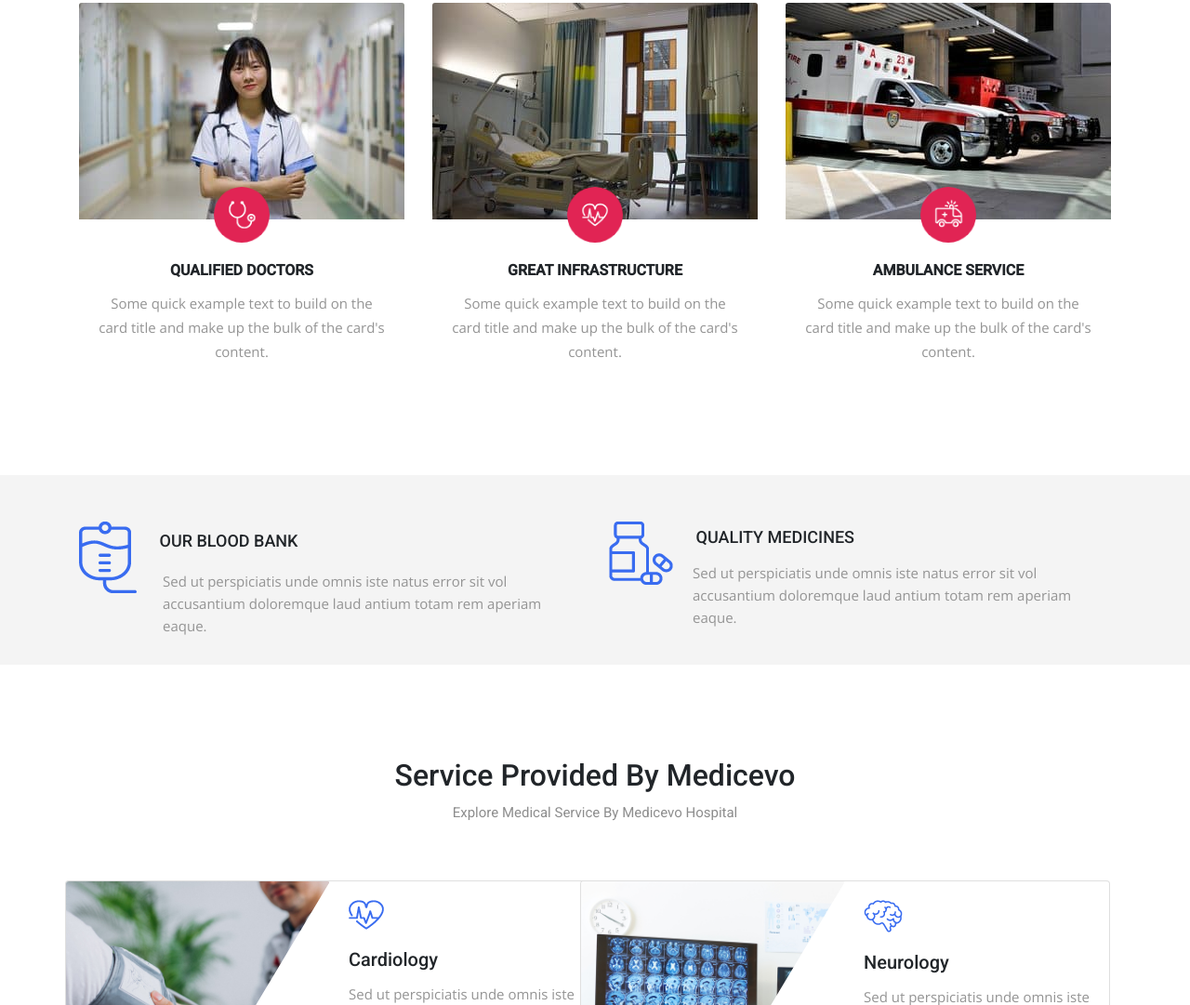
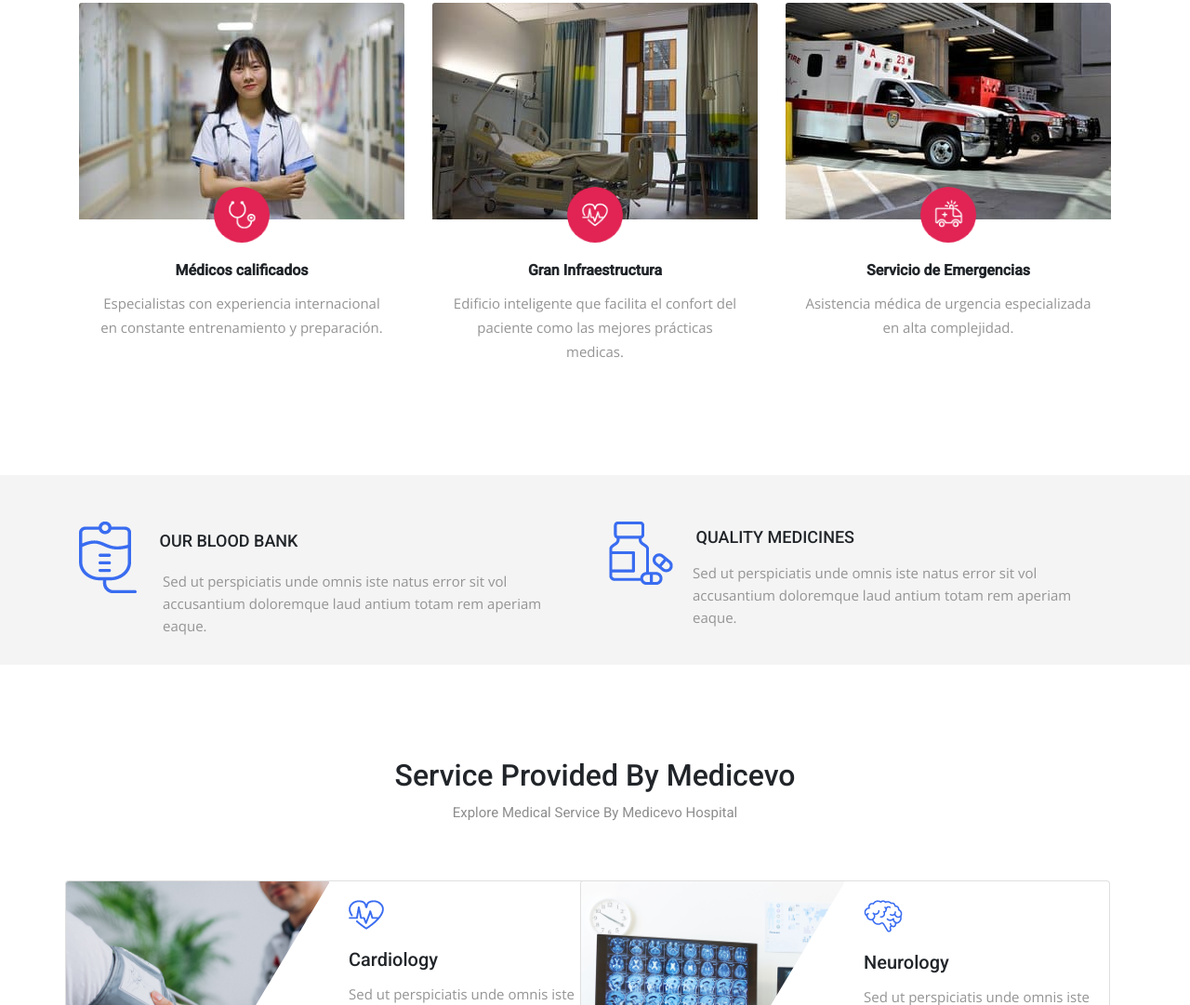
Before and after one commit to gnm3000/website-inne, a plain HTML site: page sitio.html in a window 1280 px wide. Shown: the part 1115-2196 px from the top of the page at 93% size. Drawn offline with nearby package versions, Linux system fonts and the light colour scheme.

Commit message:
traduccion

```diff
--- a/sitio.html
+++ b/sitio.html
@@ -131,8 +131,9 @@
                     <img src="public/image/qualified-doctor.jpg" class="card-img-top" alt="QUALIFIED DOCTORS">
                     <div class="card-body">
                         <img src="public/image/qualified-doctors-icon.png" class="mx-auto d-block icon-card" alt="QUALIFIED DOCTORS ICON">
-                      <h3 class="card-title text-center">QUALIFIED DOCTORS</h3>
-                      <p class="card-text text-center">Some quick example text to build on the card title and make up the bulk of the card's content.</p>
+                      <h3 class="card-title text-center">Médicos calificados</h3>
+                      <p class="card-text text-center">Especialistas con experiencia internacional en constante
+                        entrenamiento y preparación.</p>
                     </div>
                   </div>
             </div>
@@ -141,8 +142,8 @@
                     <img src="public/image/infrastructure.jpg" class="card-img-top" alt="GREAT INFRASTRUCTURE">
                     <div class="card-body">
                       <img src="public/image/greate-infrastructure-icon.png" class="mx-auto d-block icon-card" alt="GREAT INFRASTRUCTURE">
-                      <h3 class="card-title text-center">GREAT INFRASTRUCTURE</h3>
-                      <p class="card-text text-center">Some quick example text to build on the card title and make up the bulk of the card's content.</p>
+                      <h3 class="card-title text-center">Gran Infraestructura</h3>
+                      <p class="card-text text-center">Edificio inteligente que facilita el confort del paciente como las mejores prácticas medicas.</p>
                     </div>
                   </div>
             </div>
@@ -151,8 +152,8 @@
                     <img src="public/image/ambulance.jpg" class="card-img-top" alt="AMBULANCE SERVICE">
                     <div class="card-body">
                       <img src="public/image/ambulance-service-icon.png" class="mx-auto d-block icon-card" alt="AMBULANCE SERVICE">
-                      <h3 class="card-title text-center">AMBULANCE SERVICE</h3>
-                      <p class="card-text text-center">Some quick example text to build on the card title and make up the bulk of the card's content.</p>
+                      <h3 class="card-title text-center">Servicio de Emergencias</h3>
+                      <p class="card-text text-center">Asistencia médica de urgencia especializada en alta complejidad.</p>
                     </div>
                   </div>
             </div>
```
